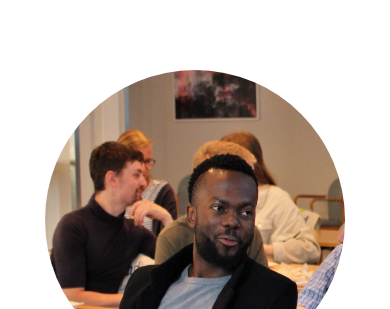
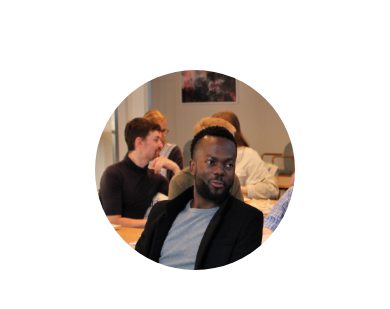
Before and after one commit to Bioskyscode/Portfolio, a plain HTML site: page about.html in a window 390 px wide. Shown: the part 110-419 px from the top of the page. Drawn offline with nearby package versions, Linux system fonts and the light colour scheme.

Commit message:
About page picture is resized on mobile device

```diff
--- a/styles.scss
+++ b/styles.scss
@@ -480,6 +480,11 @@ ul{
     width: 50%;
     margin: 0 auto;
     padding-bottom: 700px;
+
+    .img-about{
+        height: 200px;
+        width: 200px;
+    }
 }
 .title-holder{
     display: flex;
```
Also changed, not shown: styles.css, 1 other file.
